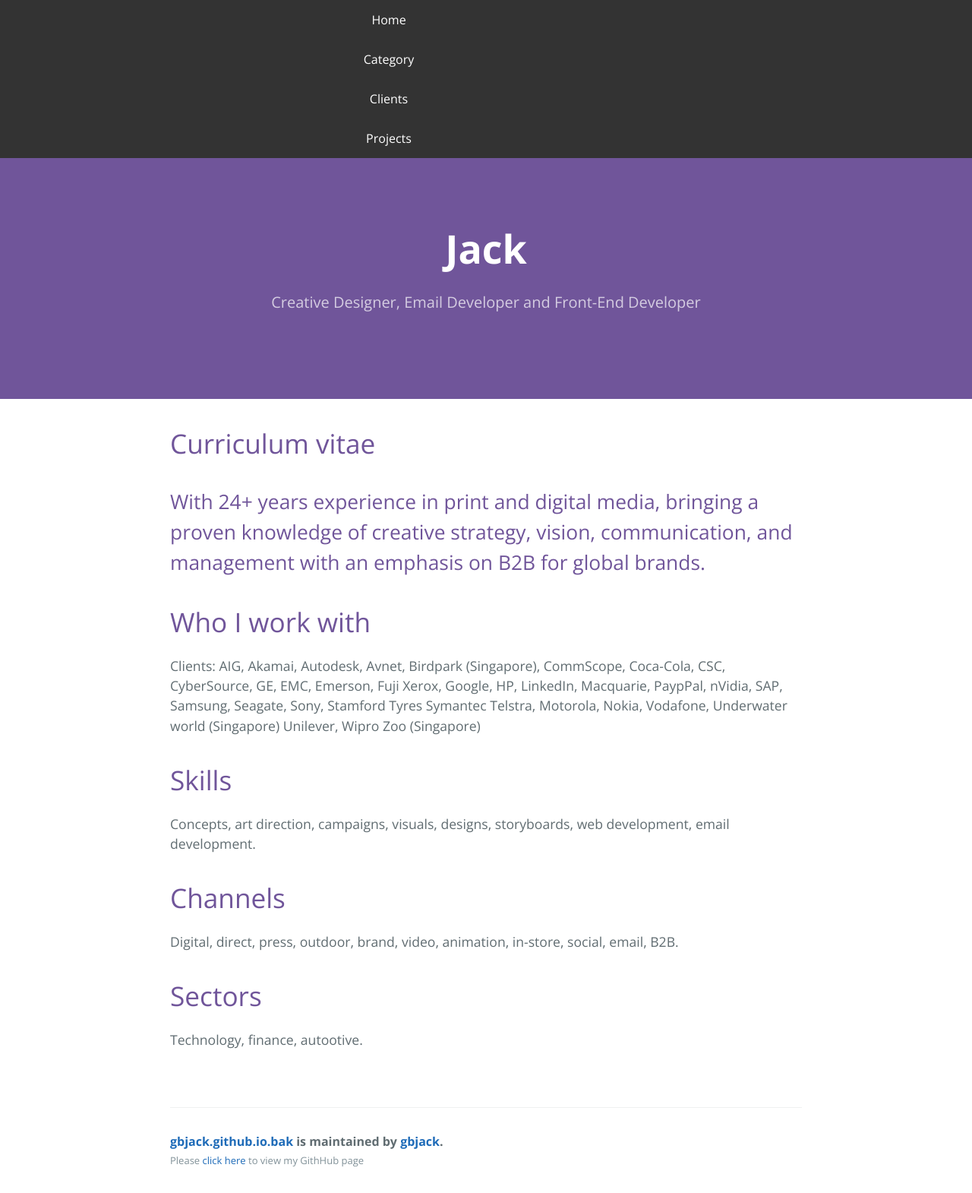
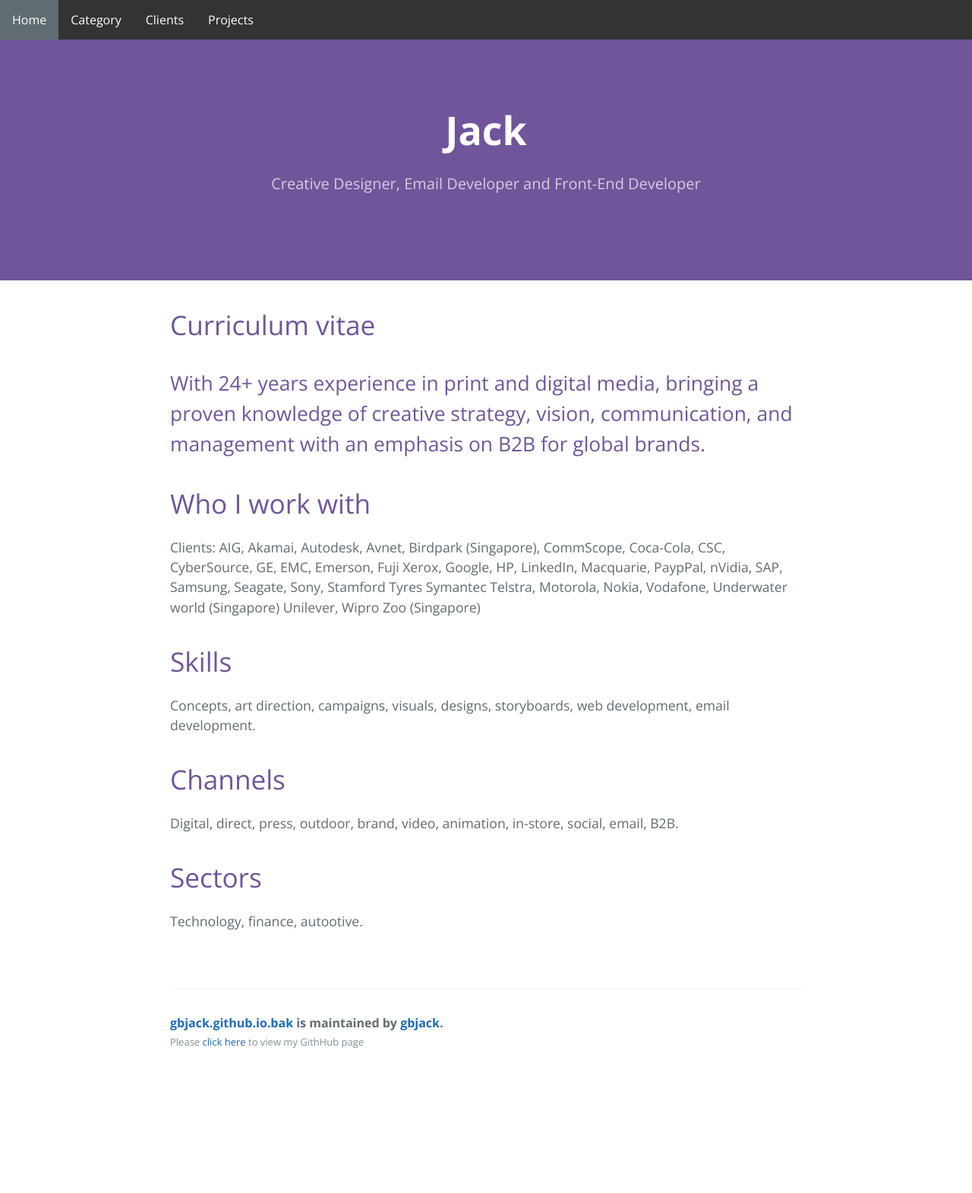
Before and after one commit to gbjack/gbjack.github.io.bak, a Jekyll site: the page built from index.html, in a window 1280 px wide. Shown: the whole page at 76% size. Built offline with Jekyll 4.4.1, drawn with Linux system fonts in a browser that asks for light colours; after the commit the page ends 1414 px from its top, so only the background shows below that.

Commit message:
Update style.scss

```diff
--- a/assets/css/style.scss
+++ b/assets/css/style.scss
@@ -8,8 +8,8 @@
 h2.setGrey {color: #606c71;}
 .main-content h1, .main-content h2, .main-content h2 {color:#70559a;}
 .main-nav {width:100%; background-color: #333; text-align:center;}
-ul.topnav {list-style-type: none; margin: 0; padding: 0; overflow: hidden; background-color: #333; width:1024px;}
-ul.topnav li.nav-list {}
+ul.topnav {list-style-type: none; margin: 0; padding: 0; overflow: hidden; background-color: #333; width:1024px; text-align:center;}
+ul.topnav li.nav-list {float:left}
 ul.topnav li.nav-list a {display: inline-block; color: #fff; text-align: center; padding: 14px 16px; text-decoration: none; transition: 0.3s; font-size: 16px;}
 li.nav-list a.active {background-color:#606c71; color:#fff;}
 ul.topnav li.nav-list a:hover {background-color: #606c71;}
```
